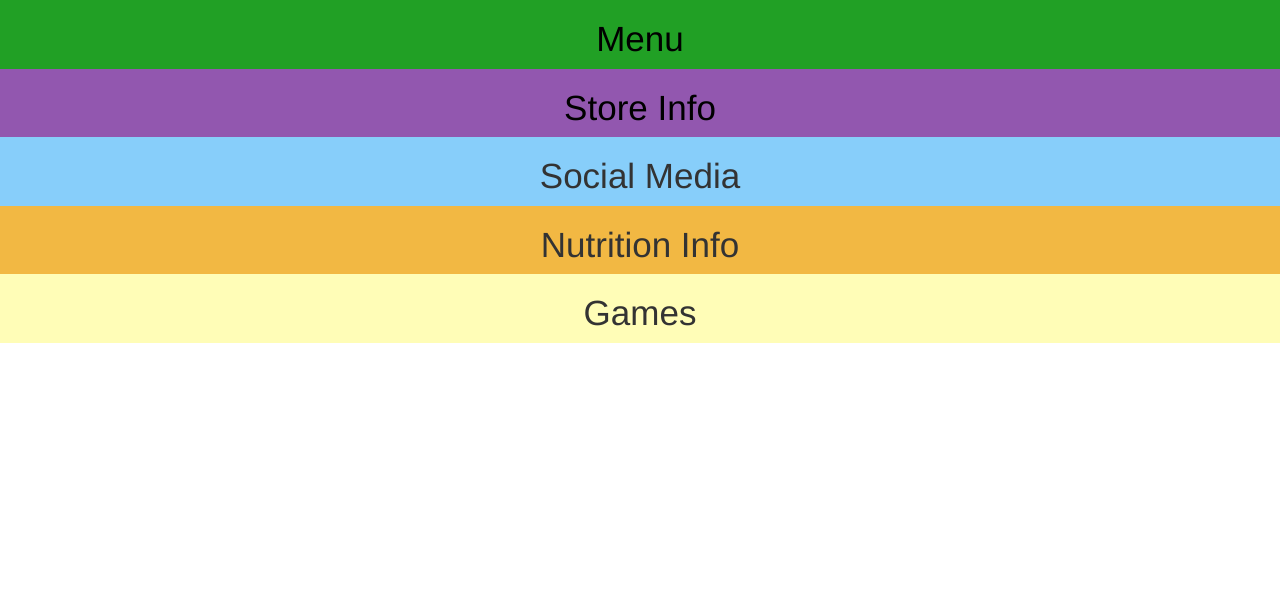
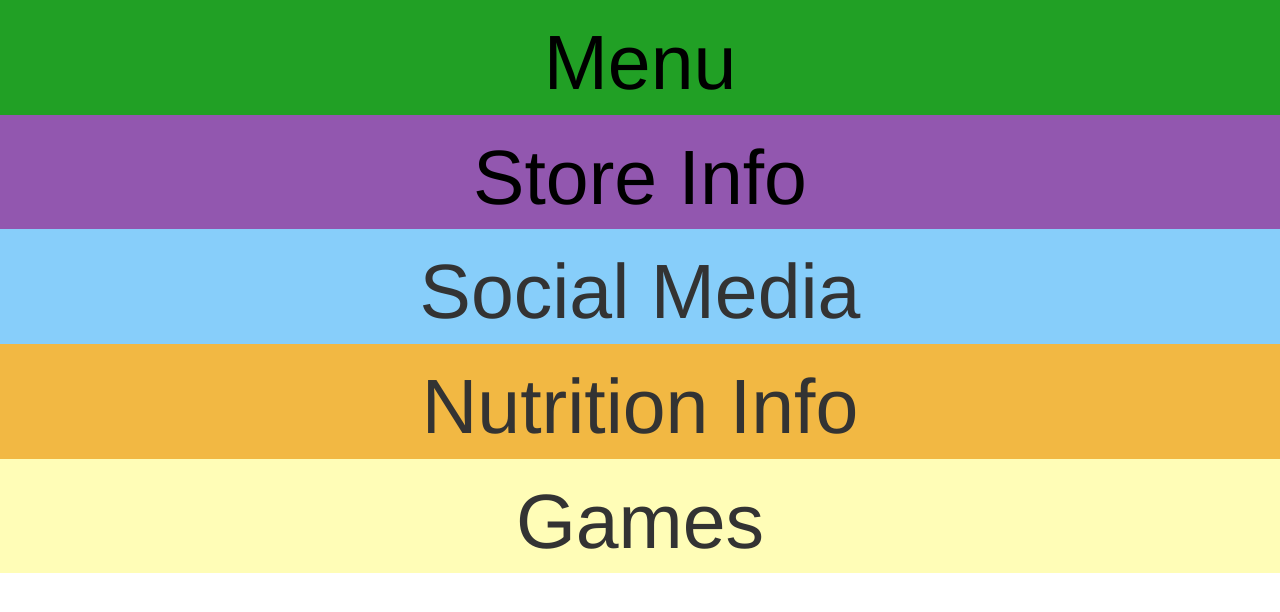
Before and after one commit to SIU-CS/MultiMenu, a website: page www/index.html in a window 1280 px wide. Drawn offline with nearby package versions, Linux system fonts and the light colour scheme; some packages are replaced by stand-ins of ours.

Commit message:
made the homepage text big again

```diff
--- a/www/css/MenuInterfaceCSS.css
+++ b/www/css/MenuInterfaceCSS.css
@@ -20,7 +20,7 @@ html, body
 }
 .sizeAdjust
 {
-	font-size: 250%;
+	font-size: 550%;
 }
 
 #menu
```
